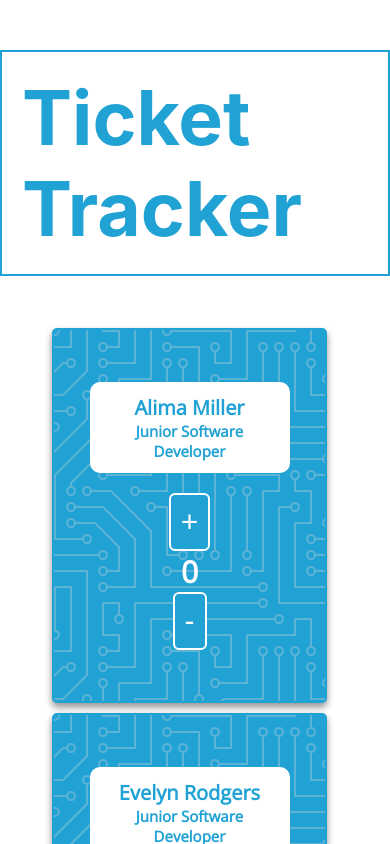
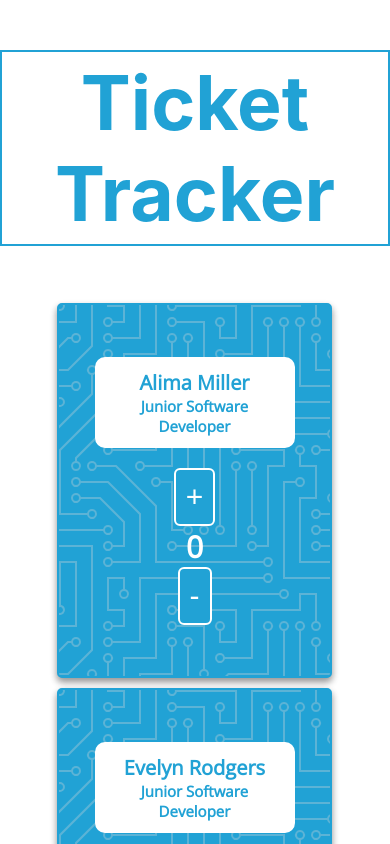
Before and after one commit to bridgetjpereira/Employee-tracker, a React (Create React App) app: page / in a window 390 px wide. Shown: the top 844 px of the page. Built offline with nearby package versions, Linux system fonts and the light colour scheme.

Commit message:
Amended media queries

```diff
--- a/src/App.module.scss
+++ b/src/App.module.scss
@@ -25,3 +25,60 @@
   border: $secondary-border;
   padding: 20px;
 }
+
+h1 {
+  text-align: center;
+}
+
+@media only screen and (min-width: 319px) and (max-width: 374px) {
+  .content {
+    max-width: 100vw;
+    max-width: 100vw;
+    display: grid;
+    grid-template-columns: repeat(auto-fill, 275px);
+    justify-content: space-between;
+    min-height: 100%;
+    padding: 20px;
+    border: $primary-border;
+    padding-bottom: 100px;
+  }
+  .title {
+    border: $secondary-border;
+    padding: 10px;
+  }
+}
+
+@media only screen and (min-width: 375px) and (max-width: 424px) {
+  .title {
+    border: $secondary-border;
+    padding: 5px;
+  }
+  .content {
+    max-width: 100vw;
+    max-width: 100vw;
+    display: grid;
+    grid-template-columns: repeat(auto-fill, 275px);
+    justify-content: space-between;
+    min-height: 100%;
+    padding: 55px;
+    border: $primary-border;
+    padding-bottom: 100px;
+  }
+}
+@media only screen and (min-width: 425px) and (max-width: 480px) {
+  .title {
+    border: $secondary-border;
+    padding: 5px;
+  }
+  .content {
+    max-width: 100vw;
+    max-width: 100vw;
+    display: grid;
+    grid-template-columns: repeat(auto-fill, 275px);
+    justify-content: space-between;
+    min-height: 100%;
+    padding: 70px;
+    border: $primary-border;
+    padding-bottom: 100px;
+  }
+}
```
